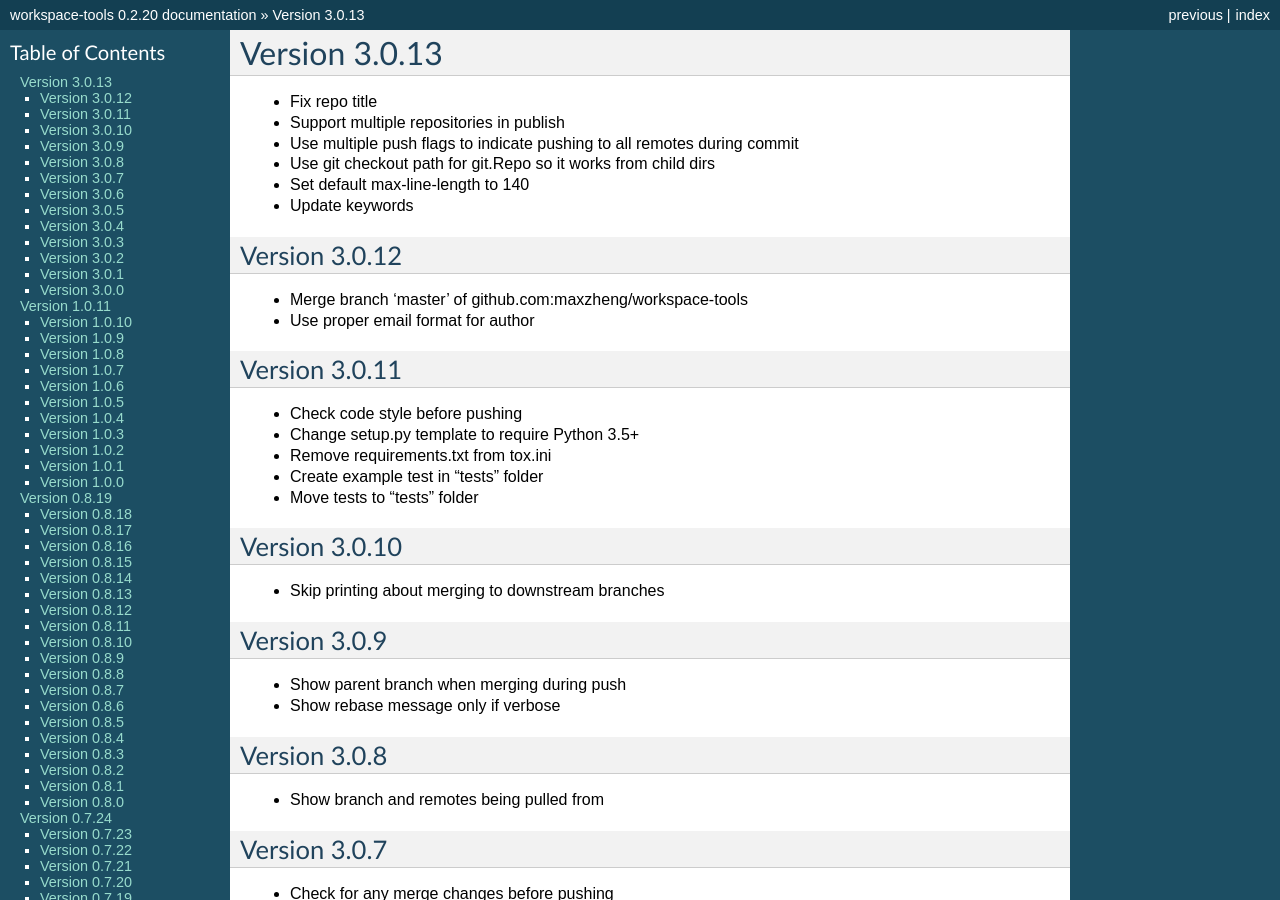
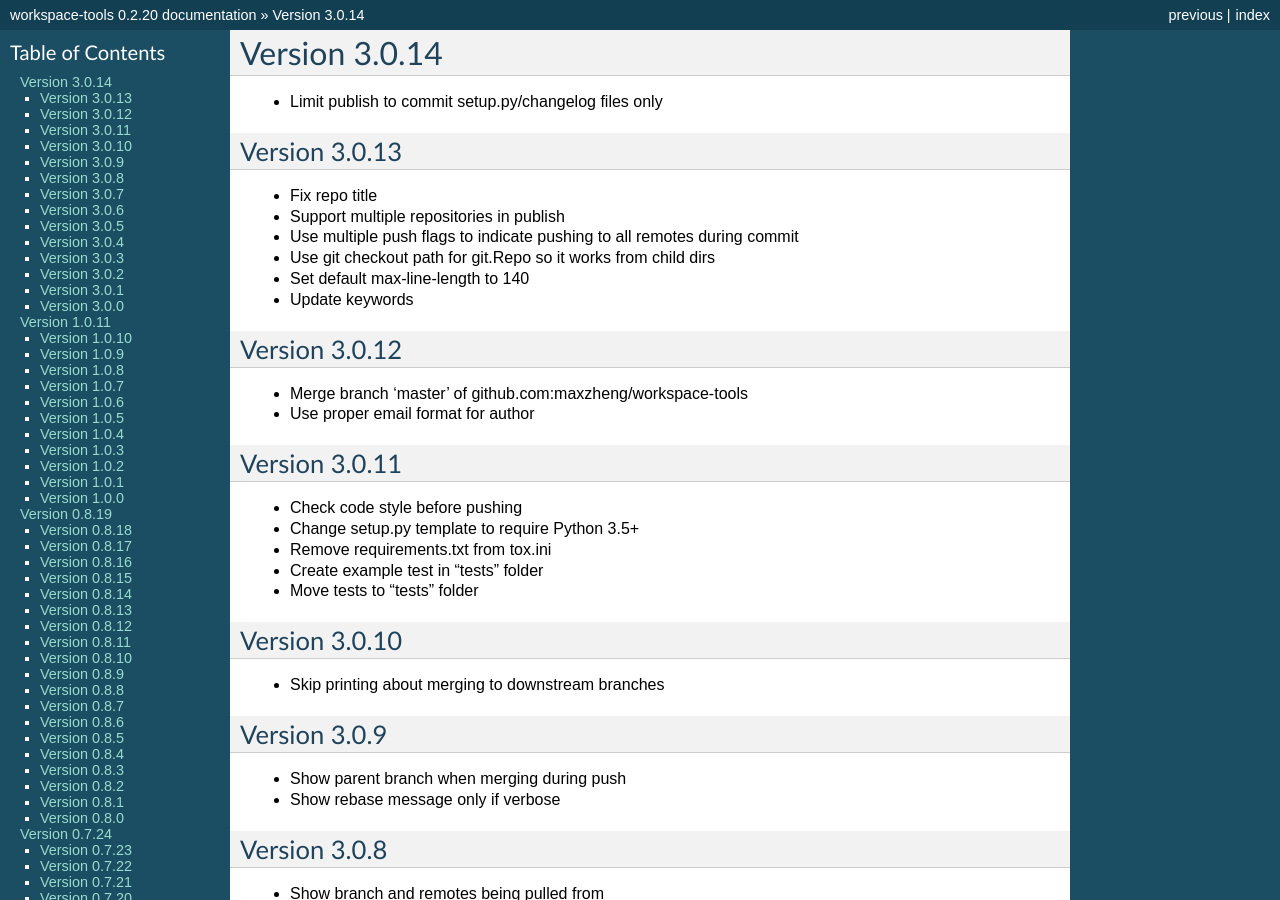
Before and after one commit to maxzheng/workspace-tools, a Sphinx documentation site: the page built from docs/CHANGELOG.rst, in a window 1280 px wide and 900 px high. Built offline with Sphinx 7.4.7, drawn with Linux system fonts in a browser that asks for light colours; some of the changed text lies outside the part shown.

Commit message:
Publish version 3.0.14

```diff
--- a/docs/CHANGELOG.rst
+++ b/docs/CHANGELOG.rst
@@ -1,5 +1,10 @@
+Version 3.0.14
+================================================================================
+
+* Limit publish to commit setup.py/changelog files only
+
 Version 3.0.13
-================================================================================
+--------------------------------------------------------------------------------
 
 * Fix repo title
 * Support multiple repositories in publish
--- a/setup.py
+++ b/setup.py
@@ -10,7 +10,7 @@ def find_files(path):
 
 setuptools.setup(
   name='workspace-tools',
-  version='3.0.13',
+  version='3.0.14',
 
   author='Max Zheng',
   author_email='maxzheng.os@gmail.com',
```
